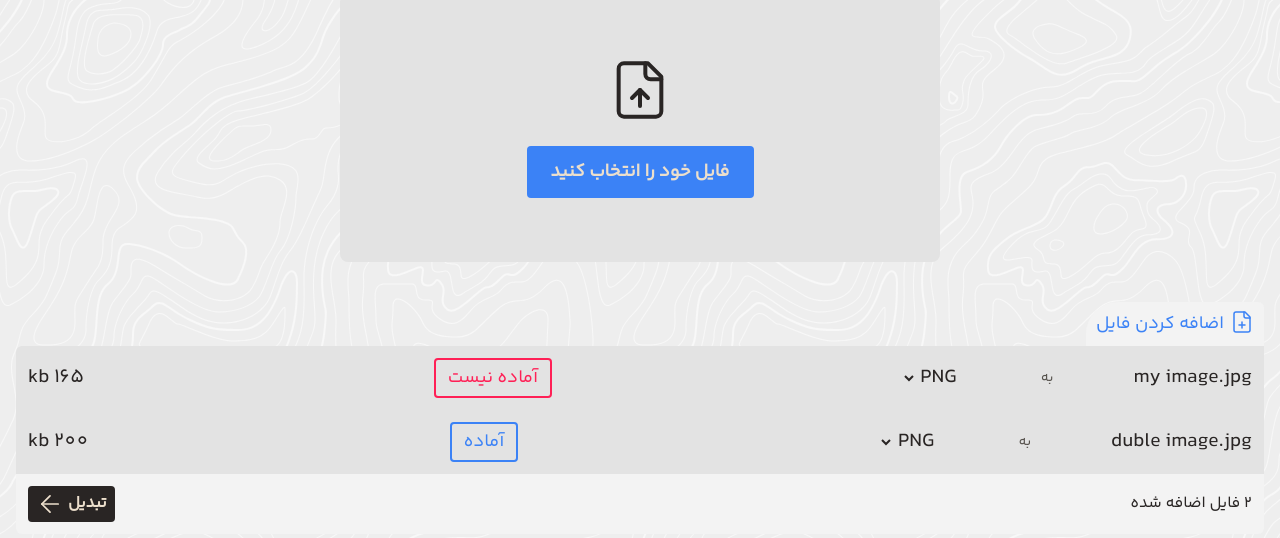
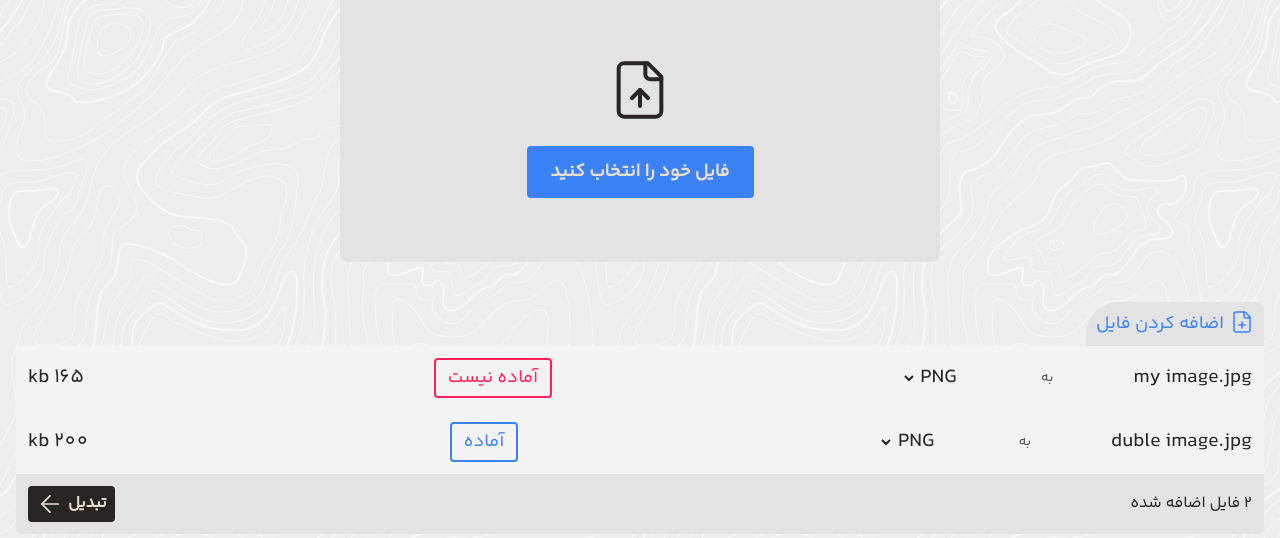
Before and after one commit to hojjatSadafi/convertfile, a website: page public/index.html in a window 1280 px wide. Shown: the part 262-800 px from the top of the page. Drawn offline with Linux system fonts and the light colour scheme.

Commit message:
fix some bug on result

```diff
--- a/public/index.html
+++ b/public/index.html
@@ -77,13 +77,13 @@
     <!-- result section -->
     <section class="container px-4 mt-10">
         <form class="">
-            <label for="file-upload-input" class="flex gap-1.5 bg-surface-300 dark:bg-darksurface-400 w-max text-primary text-lg py-2 px-2.5 rtl:rounded-tr-md ltr:rounded-tl-md rtl:rounded-tl-4xl ltr:rounded-tr-4xl cursor-pointer">
+            <label for="file-upload-input" class="flex gap-1.5 bg-surface-400 dark:bg-darksurface-400 w-max text-primary text-lg py-2 px-2.5 rtl:rounded-tr-md ltr:rounded-tl-md rtl:rounded-tl-4xl ltr:rounded-tr-4xl cursor-pointer">
                 <svg class="w-6 h-6"><use href="#file-plus-icon"></use></svg>
                 <span>اضافه کردن فایل</span>
             </label>
             <!-- records -->
             <div> <!-- this div is for curving the first item from results -->
-                <div class="flex justify-between w-full gap-0.5 items-center sm:text-xl bg-surface-400 dark:bg-darksurface-500 p-3 rtl:first:rounded-tl-md ltr:first:rounded-tr-md">
+                <div class="flex justify-between w-full gap-0.5 items-center sm:text-xl bg-surface-300 dark:bg-darksurface-500 p-3 rtl:first:rounded-tl-md ltr:first:rounded-tr-md">
                     <div class="flex items-center gap-2 sm:gap-6 md:gap-12 lg:gap-20">
                         <!-- title -->
                         <span class="break-words">my image.jpg</span>
@@ -102,7 +102,7 @@
                     <!-- size -->
                     <span class="text-nowrap">165 kb</span>
                 </div>
-                <div class="flex justify-between gap-0.5 w-full items-center sm:text-xl bg-surface-400 dark:bg-darksurface-500 p-3 rtl:first:rounded-tl-md ltr:first:rounded-tr-md">
+                <div class="flex justify-between gap-0.5 w-full items-center sm:text-xl bg-surface-300 dark:bg-darksurface-500 p-3 rtl:first:rounded-tl-md ltr:first:rounded-tr-md">
                     <div class="flex items-center gap-2 sm:gap-6 md:gap-12 lg:gap-20">
                         <!-- title -->
                         <span class="break-words">duble image.jpg</span>
@@ -122,9 +122,9 @@
                     <span class="text-nowrap">200 kb</span>
                 </div>
             </div>
-            <div class="flex justify-between items-center bg-surface-300 dark:bg-darksurface-400 p-3 rounded-b-md">
+            <div class="flex justify-between items-center bg-surface-400 dark:bg-darksurface-400 p-3 rounded-b-md">
                 <div class=""><span>2</span> فایل اضافه شده</div>
-                <button type="submit" class="bg-textColor dark:bg-darkTextColor text-darkTextColor dark:text-textColor flex items-center gap-1 px-2 py-1 font-bold rounded">
+                <button type="submit" class="bg-textColor dark:bg-darkTextColor text-darkTextColor dark:text-textColor flex items-center gap-1 px-2 py-1 font-bold rounded cursor-pointer">
                     <span>تبدیل</span>
                     <svg class="w-7 h-7 hidden rtl:block"><use href="#arrow-left-icon"></use></svg>
                     <svg class="w-7 h-7 hidden ltr:block"><use href="#arrow-right-icon"></use></svg>
```
